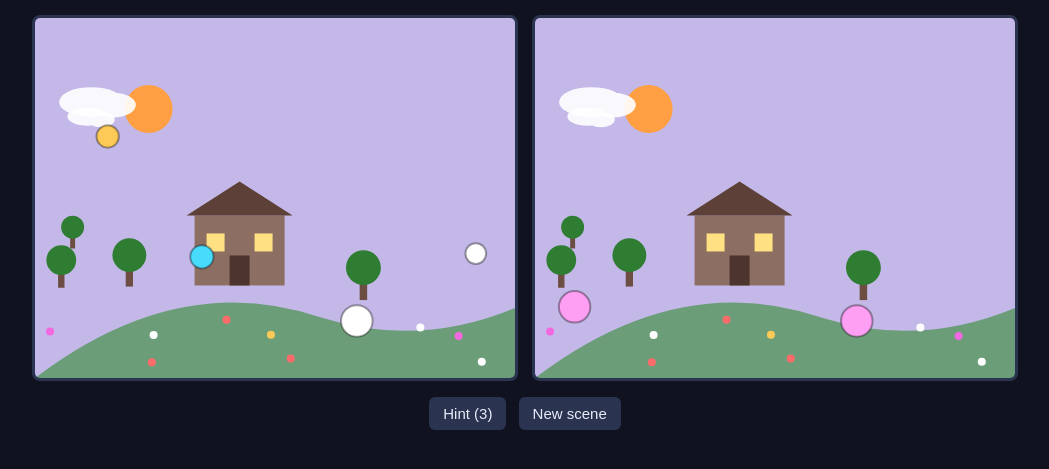
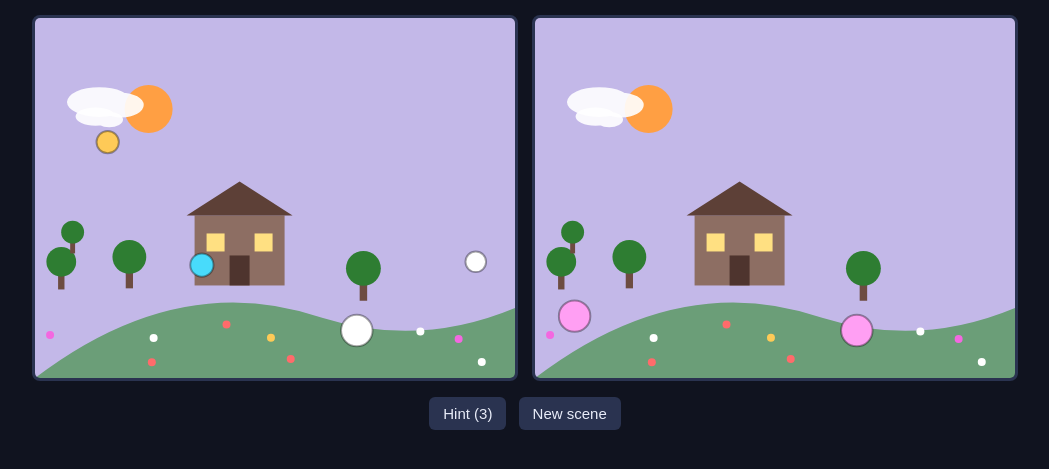
Before and after one commit to anjingunta26/sd-entry, a plain HTML site: page game/index.html in a window 1280 px wide. Shown: the part 133-602 px from the top of the page, without its empty margins (115-1164 px from the left). Drawn offline with Linux system fonts and the light colour scheme.

Commit message:
agent rebuild: Find the Five game (revised files)

```diff
--- a/game/index.html
+++ b/game/index.html
@@ -10,14 +10,14 @@
 <main id="app">
   <header>
     <h1>Find the Five</h1>
-    <p id="status">Click a difference on either picture.</p>
+    <p id="status">Click a difference on the right picture.</p>
     <p id="counter">Remaining: 5</p>
   </header>
   <div id="panels">
     <canvas id="left" width="480" height="360"></canvas>
     <canvas id="right" width="480" height="360"></canvas>
   </div>
-  <p id="hintline"><button id="hint">Hint (3)</button> <button id="new">New scene</button></p>
+  <p id="controls"><button id="hint">Hint (3)</button> <button id="new">New scene</button></p>
 </main>
 <script type="module" src="./src/main.js"></script>
 </body>
--- a/game/src/random.js
+++ b/game/src/random.js
@@ -1,4 +1,6 @@
-// Deterministic PRNG (mulberry32) so a scene is reproducible from its seed.
+// Deterministic seeded PRNG (mulberry32). The same seed always yields the
+// same sequence, so any scene is reproducible — handy for debugging and
+// for sharing a specific puzzle via ?seed=NNN.
 export function createRandom(seed) {
   let s = seed >>> 0;
   return function () {
@@ -9,3 +11,14 @@ export function createRandom(seed) {
     return ((t ^ (t >>> 14)) >>> 0) / 4294967296;
   };
 }
+
+// Convenience helpers layered on top of the raw float generator.
+export function makeHelpers(seed) {
+  const rnd = createRandom(seed);
+  return {
+    next: rnd,
+    range: (min, max) => min + rnd() * (max - min),
+    int: (min, max) => min + Math.floor(rnd() * (max - min + 1)), // inclusive
+    pick: (arr) => arr[Math.floor(rnd() * arr.length)],
+  };
+}
--- a/game/src/scene.js
+++ b/game/src/scene.js
@@ -1,64 +1,66 @@
-// Scene generation: one base landscape, then DIFF_COUNT differences applied
-// to one side or the other. A difference is:
-//   { type, x, y, r, color, altColor }
-//   type 'extra'    — shape exists only on the right
-//   type 'missing'  — shape exists only on the left
-//   type 'recolor'  — same shape on both sides, different color on the right
-import { createRandom } from './random.js';
+// Scene generation and rendering for "Find the Five".
+// One base landscape is generated from a seed; then DIFF_COUNT differences
+// are placed on it. Each difference is one of:
+//   { type: 'extra',   ... } — shape drawn only on the right canvas
+//   { type: 'missing', ... } — shape drawn only on the left canvas
+//   { type: 'recolor', ... } — same shape on both, altColor on the right
+// drawScene(ctx, scene, diffs, side, found) renders one panel; differences
+// whose index is in `found` are skipped on BOTH sides (already solved).
+import { makeHelpers } from './random.js';
 
 export const W = 480;
 export const H = 360;
 export const DIFF_COUNT = 5;
 
-const PALETTE = {
-  sky: ['#87ceeb', '#f7d794', '#b8e0d2', '#f6b8b8', '#c3b8e8'],
-  hill: ['#5aa469', '#8a9a5b', '#4d8f6f', '#7a9e4f', '#6b9e78'],
-  sun: ['#ffd93d', '#ffb347', '#ffe066', '#ff9f43', '#ffd32a'],
-};
+const SKY_COLORS = ['#87ceeb', '#f7d794', '#b8e0d2', '#f6b8b8', '#c3b8e8'];
+const HILL_COLORS = ['#5aa469', '#8a9a5b', '#4d8f6f', '#7a9e4f', '#6b9e78'];
+const SUN_COLORS = ['#ffd93d', '#ffb347', '#ffe066', '#ff9f43', '#ffd32a'];
 const SHAPE_COLORS = ['#ff6b6b', '#48dbfb', '#1dd1a1', '#feca57', '#ff9ff3', '#ffffff'];
 const ALT_COLORS = ['#48dbfb', '#ff6b6b', '#feca57', '#1dd1a1', '#ff9ff3', '#f368e0'];
+const FLOWER_COLORS = ['#ff6b6b', '#feca57', '#f368e0', '#ffffff'];
 
 export function makeScene(seed) {
-  const rnd = createRandom(seed);
-  const pick = (arr) => arr[Math.floor(rnd() * arr.length)];
+  const r = makeHelpers(seed);
   const scene = {
-    sky: pick(PALETTE.sky),
-    hill: pick(PALETTE.hill),
-    sun: pick(PALETTE.sun),
-    sunX: 60 + rnd() * (W - 120),
-    sunY: 40 + rnd() * 60,
+    sky: r.pick(SKY_COLORS),
+    hill: r.pick(HILL_COLORS),
+    sun: r.pick(SUN_COLORS),
+    sunX: r.range(60, W - 60),
+    sunY: r.range(40, 100),
     clouds: [],
     trees: [],
-    house: { x: 150 + rnd() * 180, y: 190 + rnd() * 40, w: 90, h: 70 },
+    house: { x: r.range(150, 330), y: r.range(190, 230), w: 90, h: 70 },
     flowers: [],
   };
-  const nClouds = 2 + Math.floor(rnd() * 2);
+
+  const nClouds = r.int(2, 3);
   for (let i = 0; i < nClouds; i++) {
-    scene.clouds.push({ x: 30 + rnd() * (W - 100), y: 30 + rnd() * 70, s: 0.7 + rnd() * 0.6 });
+    scene.clouds.push({ x: r.range(40, W - 90), y: r.range(30, 100), s: r.range(0.7, 1.3) });
   }
-  const nTrees = 3 + Math.floor(rnd() * 3);
+  const nTrees = r.int(3, 5);
   for (let i = 0; i < nTrees; i++) {
-    scene.trees.push({ x: 20 + rnd() * (W - 40), y: 230 + rnd() * 60, s: 0.8 + rnd() * 0.5 });
+    scene.trees.push({ x: r.range(20, W - 20), y: r.range(235, 290), s: r.range(0.8, 1.3) });
   }
-  const nFlowers = 6 + Math.floor(rnd() * 5);
+  const nFlowers = r.int(6, 10);
   for (let i = 0; i < nFlowers; i++) {
-    scene.flowers.push({ x: 15 + rnd() * (W - 30), y: 300 + rnd() * 45, c: pick(['#ff6b6b', '#feca57', '#f368e0', '#ffffff']) });
+    scene.flowers.push({ x: r.range(15, W - 15), y: r.range(305, H - 15), c: r.pick(FLOWER_COLORS) });
   }
-  // Choose DIFF_COUNT well-separated difference spots.
+
+  // Place exactly DIFF_COUNT differences, kept well apart so they are fair.
   const diffs = [];
   let guard = 0;
-  while (diffs.length < DIFF_COUNT && guard++ < 500) {
+  while (diffs.length < DIFF_COUNT && guard++ < 1000) {
     const d = {
-      type: ['extra', 'missing', 'recolor'][Math.floor(rnd() * 3)],
-      x: 30 + rnd() * (W - 60),
-      y: 90 + rnd() * (H - 130),
-      r: 10 + rnd() * 8,
-      color: pick(SHAPE_COLORS),
-      altColor: pick(ALT_COLORS),
+      type: r.pick(['extra', 'missing', 'recolor']),
+      x: r.range(30, W - 30),
+      y: r.range(95, H - 30),
+      r: r.range(10, 18),
+      color: r.pick(SHAPE_COLORS),
+      altColor: r.pick(ALT_COLORS),
     };
     if (diffs.every((o) => Math.hypot(o.x - d.x, o.y - d.y) > 70)) diffs.push(d);
   }
-  return { scene, diffs, seed };
+  return { seed, scene, diffs };
 }
 
 function drawDiffShape(ctx, d, color) {
@@ -71,8 +73,6 @@ function drawDiffShape(ctx, d, color) {
   ctx.stroke();
 }
 
-// Draw the base scene plus the differences that belong to `side`.
-// Differences already in `found` are omitted (both sides look identical there).
 export function drawScene(ctx, scene, diffs, side, found) {
   // sky
   ctx.fillStyle = scene.sky;
@@ -129,7 +129,7 @@ export function drawScene(ctx, scene, diffs, side, found) {
     ctx.arc(f.x, f.y, 4, 0, Math.PI * 2);
     ctx.fill();
   }
-  // differences for this side (skip ones already found)
+  // this side's differences (skip already-found ones)
   for (let i = 0; i < diffs.length; i++) {
     if (found.has(i)) continue;
     const d = diffs[i];
--- a/game/src/style.css
+++ b/game/src/style.css
@@ -1,12 +1,45 @@
-:root { --bg:#10131f; --ink:#e8ecf8; --panel:#1a2032; --accent:#ffd166; --good:#06d6a0; --bad:#e5534b; }
+:root {
+  --bg: #10131f;
+  --ink: #e8ecf8;
+  --muted: #9fb0d0;
+  --panel: #1a2032;
+  --edge: #2a3350;
+  --accent: #ffd166;
+  --good: #06d6a0;
+  --bad: #e5534b;
+}
 * { box-sizing: border-box; }
-body { margin:0; background:var(--bg); color:var(--ink); font-family:system-ui,sans-serif; display:flex; justify-content:center; }
-#app { padding:16px; text-align:center; }
-h1 { margin:8px 0 2px; font-size:28px; letter-spacing:1px; }
-#status { color:#9fb0d0; margin:4px 0; }
-#counter { font-size:18px; color:var(--accent); font-weight:700; }
-#panels { display:flex; gap:14px; justify-content:center; margin:10px 0; flex-wrap:wrap; }
-canvas { background:var(--panel); border:3px solid #2a3350; border-radius:8px; cursor:crosshair; max-width:100%; height:auto; }
-#hintline button { background:#2a3350; color:var(--ink); border:0; border-radius:6px; padding:8px 14px; font-size:15px; cursor:pointer; margin:0 4px; }
-#hintline button:hover { background:#3a4670; }
-#hintline button:disabled { opacity:0.45; cursor:default; }
+body {
+  margin: 0;
+  background: var(--bg);
+  color: var(--ink);
+  font-family: system-ui, -apple-system, sans-serif;
+  display: flex;
+  justify-content: center;
+}
+#app { padding: 16px; text-align: center; }
+h1 { margin: 8px 0 2px; font-size: 28px; letter-spacing: 1px; }
+#status { color: var(--muted); margin: 4px 0; min-height: 1.4em; }
+#counter { font-size: 18px; color: var(--accent); font-weight: 700; }
+#panels { display: flex; gap: 14px; justify-content: center; margin: 10px 0; flex-wrap: wrap; }
+canvas {
+  background: var(--panel);
+  border: 3px solid var(--edge);
+  border-radius: 8px;
+  cursor: crosshair;
+  max-width: 100%;
+  height: auto;
+  touch-action: manipulation;
+}
+#controls button {
+  background: var(--edge);
+  color: var(--ink);
+  border: 0;
+  border-radius: 6px;
+  padding: 8px 14px;
+  font-size: 15px;
+  cursor: pointer;
+  margin: 0 4px;
+}
+#controls button:hover:not(:disabled) { background: #3a4670; }
+#controls button:disabled { opacity: 0.45; cursor: default; }
```
